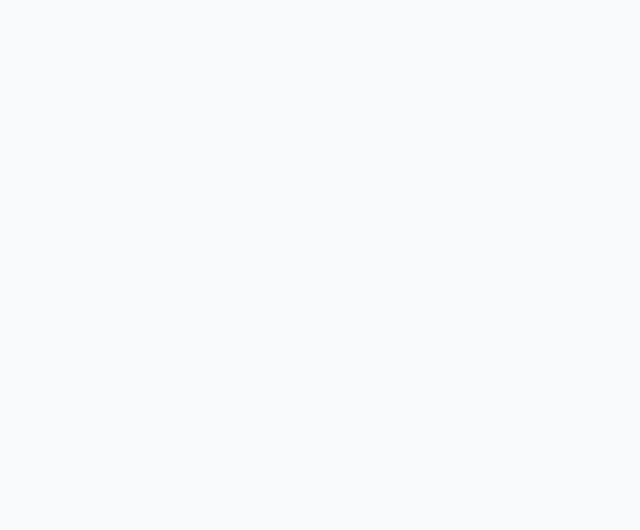
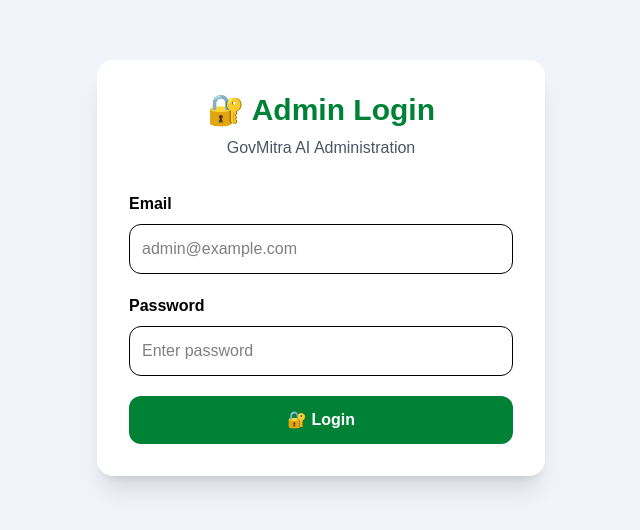
Before and after one commit to cmrathod64-ctrl/govmitra-ai, a React (Vite) app: page /admin-login in a window 1280 px wide. Before the commit this address had no page. Shown: the part 132-662 px from the top of the page, without its empty margins (319-959 px from the left). Built offline with nearby package versions, Linux system fonts and the light colour scheme; the HTML template or start-up script is replaced by a standard one.

Commit message:
Version 1.8 - Admin Login and Supabase GR Insert

```diff
--- a/src/App.jsx
+++ b/src/App.jsx
@@ -6,6 +6,7 @@
 import DepartmentDetails from "./pages/DepartmentDetails";
 import Search from "./pages/Search";
 import Admin from "./pages/Admin";
+import AdminLogin from "./pages/AdminLogin";
 
 function App() {
   return (
@@ -16,7 +17,7 @@
       <Route path="/departments/:name" element={<DepartmentDetails />} />
       <Route path="/search" element={<Search />} />
       <Route path="/admin" element={<Admin />} />
-
+      <Route path="/admin-login" element={<AdminLogin />} />
     </Routes>
   );
 }
--- a/src/components/AddGRForm.jsx
+++ b/src/components/AddGRForm.jsx
@@ -1,5 +1,5 @@
 import { useState } from "react";
-
+import { supabase } from "../lib/supabase";
 function AddGRForm() {
   const [formData, setFormData] = useState({
     title: "",
@@ -19,14 +19,55 @@
     });
   };
 
-  const handleSubmit = (e) => {
-    e.preventDefault();
+  const handleSubmit = async (e) => {
+  e.preventDefault();
 
-    console.log("New GR:", formData);
+  const {
+    data: { session },
+  } = await supabase.auth.getSession();
 
-    alert("GR Form Submitted Successfully!");
-  };
+  console.log("Current Session:", session);
 
+  if (!session) {
+    alert("Admin session not found. Please login again.");
+    return;
+  }
+
+  const keywordArray = formData.keywords
+    .split(",")
+    .map((keyword) => keyword.trim())
+    .filter(Boolean);
+
+  const { error } = await supabase
+    .from("grs")
+    .insert([
+      {
+        title: formData.title,
+        department: formData.department,
+        gr_date: formData.date,
+        summary: formData.summary,
+        keywords: keywordArray,
+        pdf_url: formData.pdf,
+      },
+    ]);
+
+  if (error) {
+    console.error("Supabase Error:", error);
+    alert("Error adding GR: " + error.message);
+    return;
+  }
+
+  alert("GR Added Successfully!");
+
+  setFormData({
+    title: "",
+    department: "",
+    date: "",
+    summary: "",
+    keywords: "",
+    pdf: "",
+  });
+};
   return (
     <div className="bg-white rounded-2xl shadow-lg p-6 mt-8">
       <h2 className="text-2xl font-bold text-green-700 mb-6">
--- /dev/null
+++ b/src/pages/AdminLogin.jsx
@@ -0,0 +1,99 @@
+import { useState } from "react";
+import { useNavigate } from "react-router-dom";
+import { supabase } from "../lib/supabase";
+
+function AdminLogin() {
+  const navigate = useNavigate();
+
+  const [email, setEmail] = useState("");
+  const [password, setPassword] = useState("");
+  const [loading, setLoading] = useState(false);
+  const [errorMessage, setErrorMessage] = useState("");
+
+  const handleLogin = async (e) => {
+    e.preventDefault();
+
+    setLoading(true);
+    setErrorMessage("");
+
+    const { error } = await supabase.auth.signInWithPassword({
+      email,
+      password,
+    });
+
+    if (error) {
+      setErrorMessage(error.message);
+      setLoading(false);
+      return;
+    }
+
+    setLoading(false);
+    navigate("/admin");
+  };
+
+  return (
+    <div className="min-h-screen bg-slate-100 flex items-center justify-center p-6">
+      <div className="bg-white w-full max-w-md rounded-2xl shadow-xl p-8">
+
+        <h1 className="text-3xl font-bold text-green-700 text-center">
+          🔐 Admin Login
+        </h1>
+
+        <p className="text-gray-600 text-center mt-2 mb-8">
+          GovMitra AI Administration
+        </p>
+
+        <form onSubmit={handleLogin} className="space-y-5">
+
+          <div>
+            <label className="block font-semibold mb-2">
+              Email
+            </label>
+
+            <input
+              type="email"
+              value={email}
+              onChange={(e) => setEmail(e.target.value)}
+              className="w-full border rounded-xl p-3"
+              placeholder="admin@example.com"
+              required
+            />
+          </div>
+
+          <div>
+            <label className="block font-semibold mb-2">
+              Password
+            </label>
+
+            <input
+              type="password"
+              value={password}
+              onChange={(e) => setPassword(e.target.value)}
+              className="w-full border rounded-xl p-3"
+              placeholder="Enter password"
+              required
+            />
+          </div>
+
+          {errorMessage && (
+            <div className="bg-red-100 text-red-700 p-3 rounded-xl">
+              {errorMessage}
+            </div>
+          )}
+
+          <button
+            type="submit"
+            disabled={loading}
+            className="w-full bg-green-700 hover:bg-green-800 text-white font-semibold p-3 rounded-xl disabled:opacity-50"
+          >
+            {loading ? "Logging in..." : "🔐 Login"}
+          </button>
+
+        </form>
+
+      </div>
+    </div>
+  );
+}
+
+export default AdminLogin;
```
